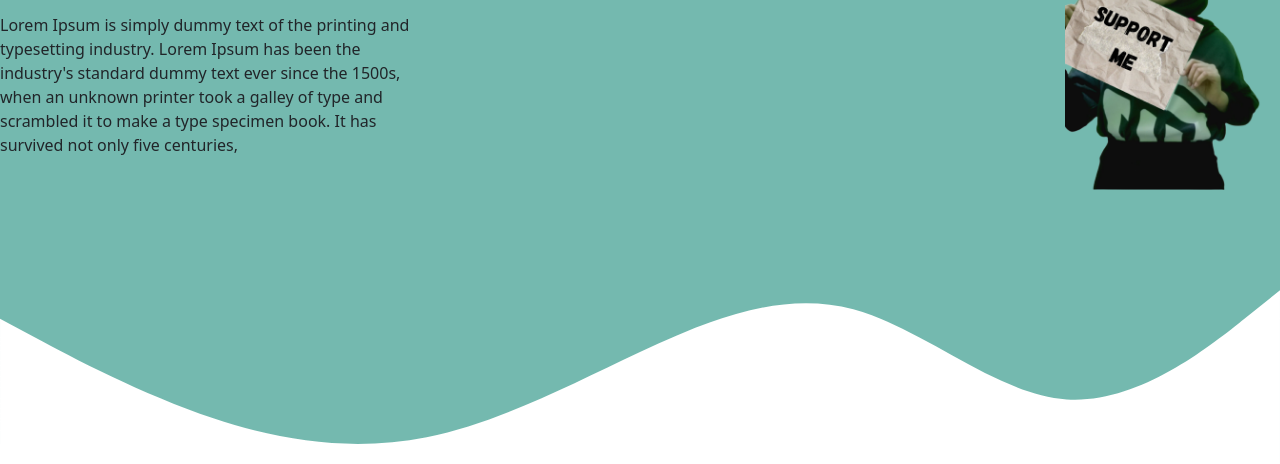
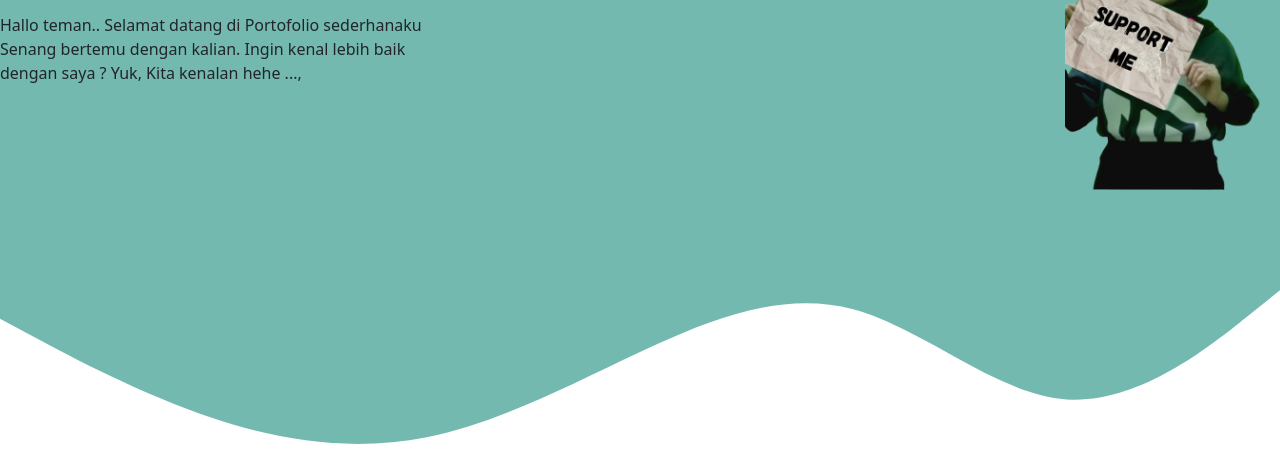
Before and after one commit to 07062001/nestilutfianti.github.io, a plain HTML site: page index.html in a window 1280 px wide. Shown: the part 187-651 px from the top of the page. Drawn offline with nearby package versions, Linux system fonts and the light colour scheme.

Commit message:
merubah lorem ipsum

```diff
--- a/index.html
+++ b/index.html
@@ -46,7 +46,10 @@
       <h1 class="display-4">Nesti Lutfianti</h1>
       <p class="lead" >|| Mahasiswa ||</p>
       <div class="col-md-4">
-        <p>Lorem Ipsum is simply dummy text of the printing and typesetting industry. Lorem Ipsum has been the industry's standard dummy text ever since the 1500s, when an unknown printer took a galley of type and scrambled it to make a type specimen book. It has survived not only five centuries,
+        <p>Hallo teman.. Selamat datang di Portofolio sederhanaku
+          Senang bertemu dengan kalian. Ingin kenal lebih baik dengan saya ?
+          Yuk, Kita kenalan hehe ...,
+
         </p>
       </div>
       <svg xmlns="http://www.w3.org/2000/svg" viewBox="0 0 1440 320">
```
